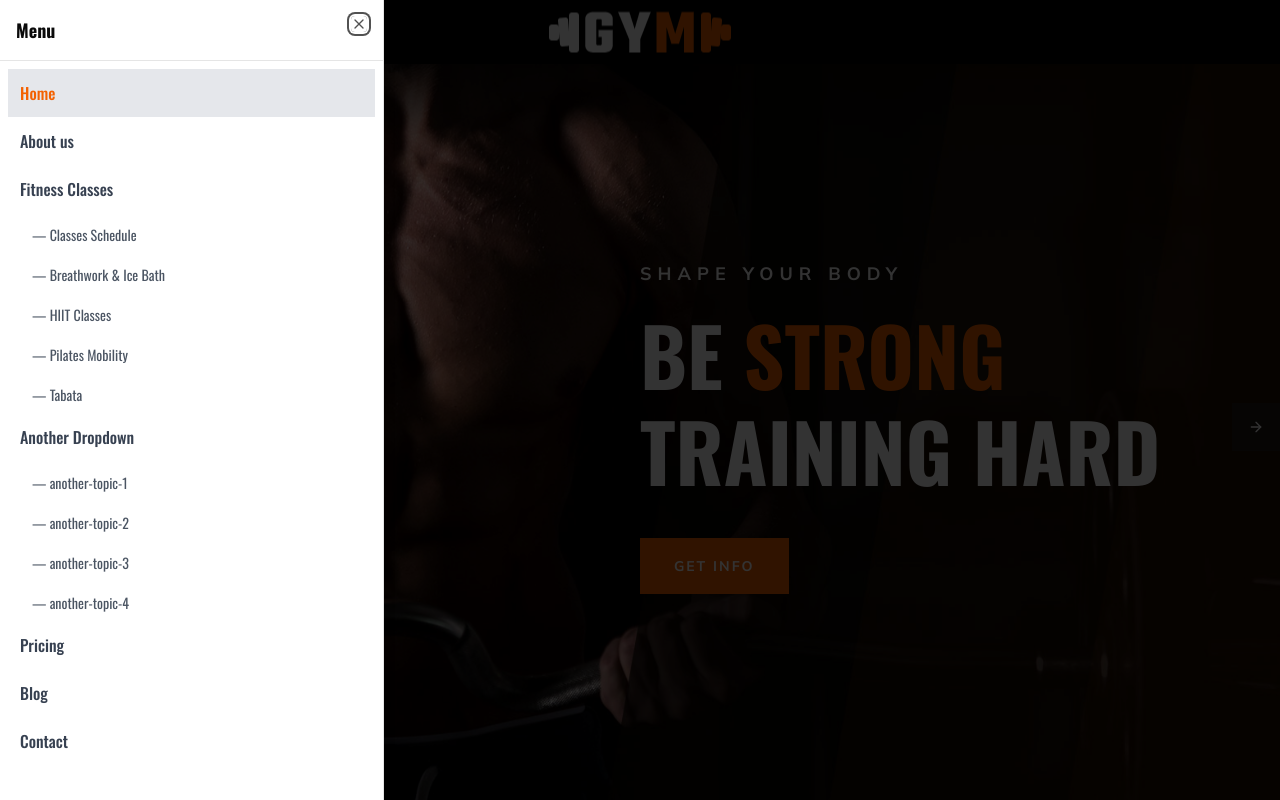
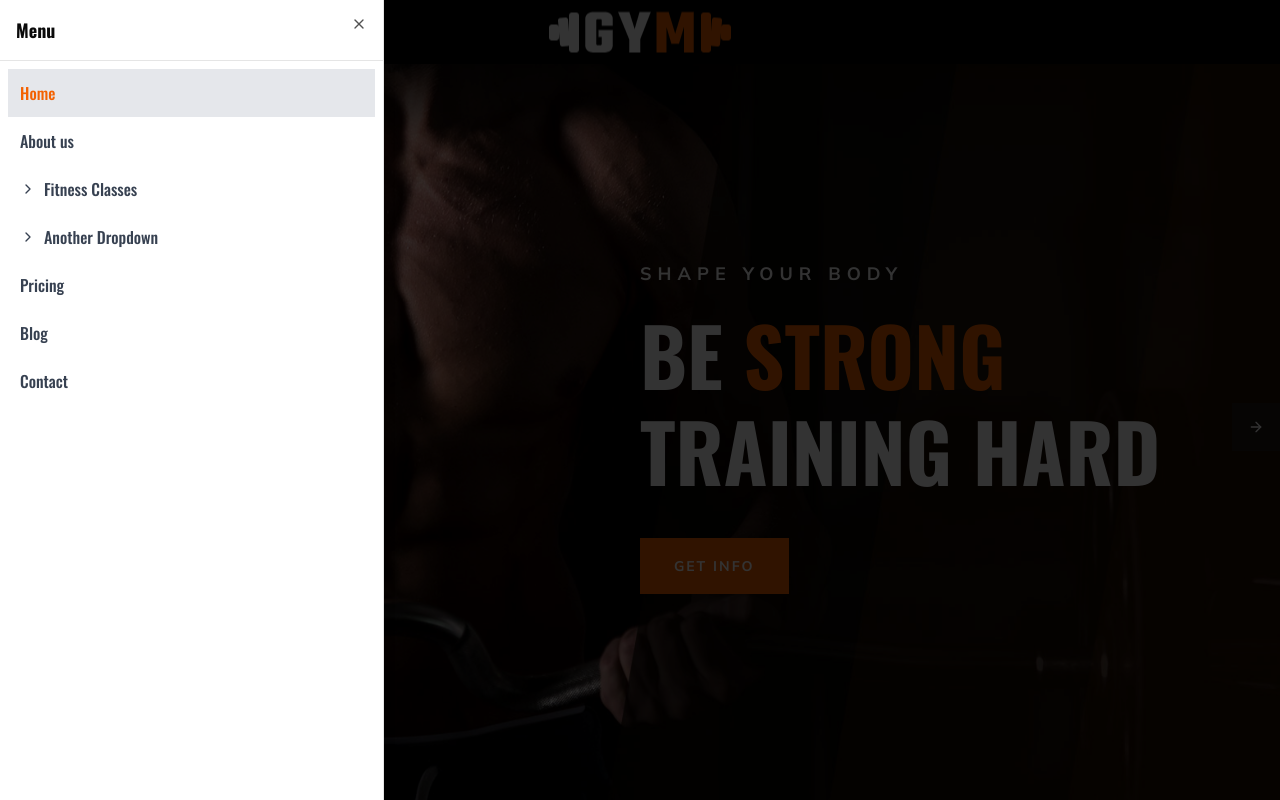
Before and after one commit to felipe-muner/podium-gym, a Next.js app: page / in a window 1280 px wide. Both pictures are taken after a click on the button 47 px from the left and 32 px from the top of the page. Shown: the top 800 px of the page. Built offline with nearby package versions, Linux system fonts and the light colour scheme.

Commit message:
feat: chevron right to down

```diff
--- a/components/Header/NavItems.tsx
+++ b/components/Header/NavItems.tsx
@@ -1,8 +1,11 @@
 "use client";
 
+import * as React from "react";
 import Link from "next/link";
+import { usePathname } from "next/navigation";
+import { ChevronRight } from "lucide-react";
+
 import { cn } from "@/lib/utils";
-import { usePathname } from "next/navigation";
 
 interface INavItem {
   href: string;
@@ -16,14 +19,46 @@ interface NavItemsProps {
 
 export function NavItems({ navItems }: NavItemsProps) {
   const pathname = usePathname();
+  // Track expanded parents in local state
+  const [expandedParents, setExpandedParents] = React.useState<Record<string, boolean>>({});
+
+  // Toggle the expanded/collapsed state of the parent item
+  const handleToggle = (parentHref: string) => {
+    setExpandedParents((prev) => ({
+      ...prev,
+      [parentHref]: !prev[parentHref],
+    }));
+  };
 
   return (
     <>
       {navItems.map((item) => {
         const isActive = pathname === item.href;
+        const hasChildren = item.children && item.children.length > 0;
+        const isExpanded = expandedParents[item.href];
 
         return (
           <div key={item.href} className="flex flex-col">
+            {hasChildren ? (
+              // If the item has children, use a button to toggle expand/collapse
+              <button
+                type="button"
+                onClick={() => handleToggle(item.href)}
+                className={cn(
+                  "flex w-full items-center p-3 text-left text-base font-medium transition-colors",
+                  isActive ? "bg-gray-200 text-brand-orange" : "text-gray-700 hover:bg-gray-50"
+                )}
+              >
+                {/* By default, chevron points right. Rotate 90° when expanded. */}
+                <ChevronRight
+                  className={cn("mr-2 h-4 w-4 transition-transform duration-300", {
+                    "rotate-90": isExpanded,
+                  })}
+                />
+                <span>{item.label}</span>
+              </button>
+            ) : (
+              // If the item has no children, just render a link
               <Link
                 href={item.href}
                 className={cn(
@@ -33,8 +68,11 @@ export function NavItems({ navItems }: NavItemsProps) {
               >
                 {item.label}
               </Link>
+            )}
 
-            {/* If you have children, show them here (e.g. an indented list) */}
+            {/* When expanded, show children */}
+            {hasChildren && isExpanded && (
+              <div className="pl-4">
                 {item.children?.map((child) => {
                   const childActive = pathname === child.href;
                   return (
@@ -42,7 +80,7 @@ export function NavItems({ navItems }: NavItemsProps) {
                       key={child.href}
                       href={child.href}
                       className={cn(
-                    "ml-4 mt-1 block p-2 text-sm transition-colors rounded",
+                        "mt-1 block rounded p-2 text-sm transition-colors",
                         childActive
                           ? "bg-gray-200 text-brand-orange"
                           : "text-gray-600 hover:bg-gray-50"
@@ -53,6 +91,8 @@ export function NavItems({ navItems }: NavItemsProps) {
                   );
                 })}
               </div>
+            )}
+          </div>
         );
       })}
     </>
```
Lines whose indentation alone changed are shown as unchanged.
